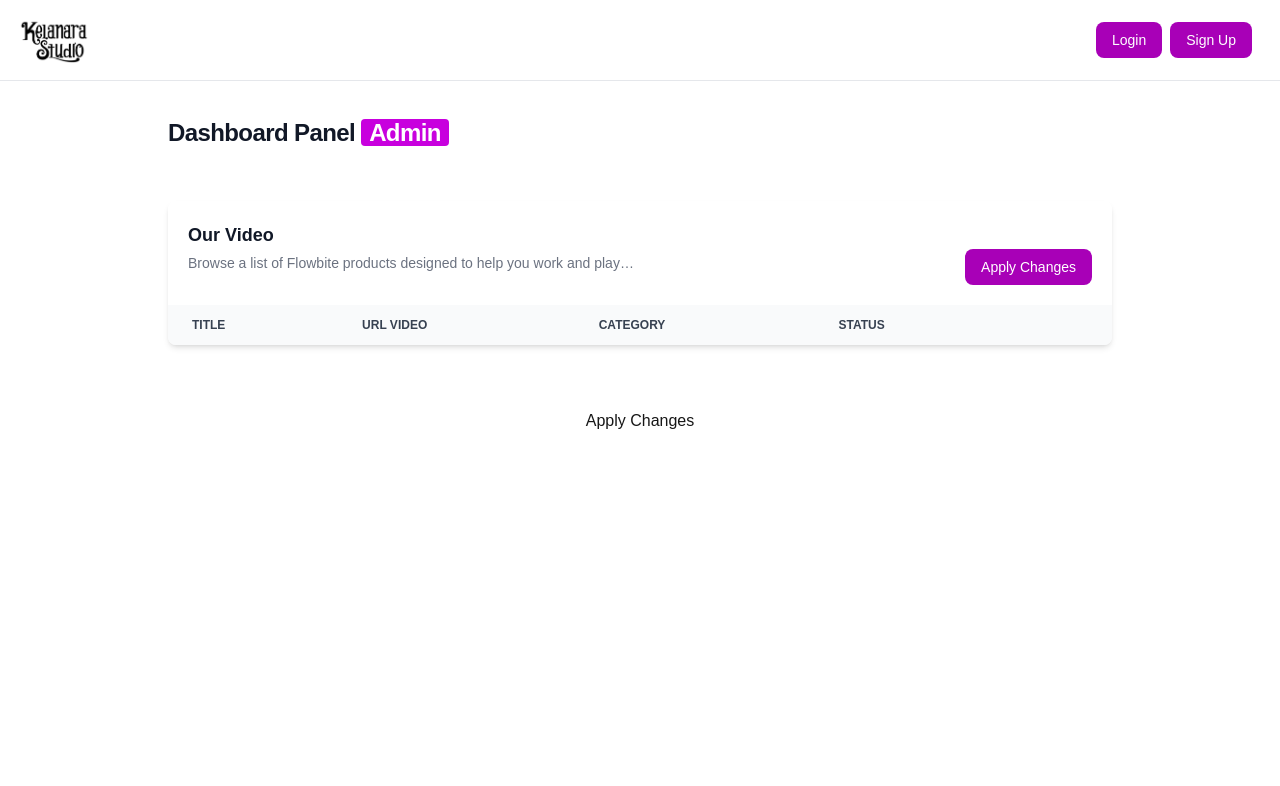
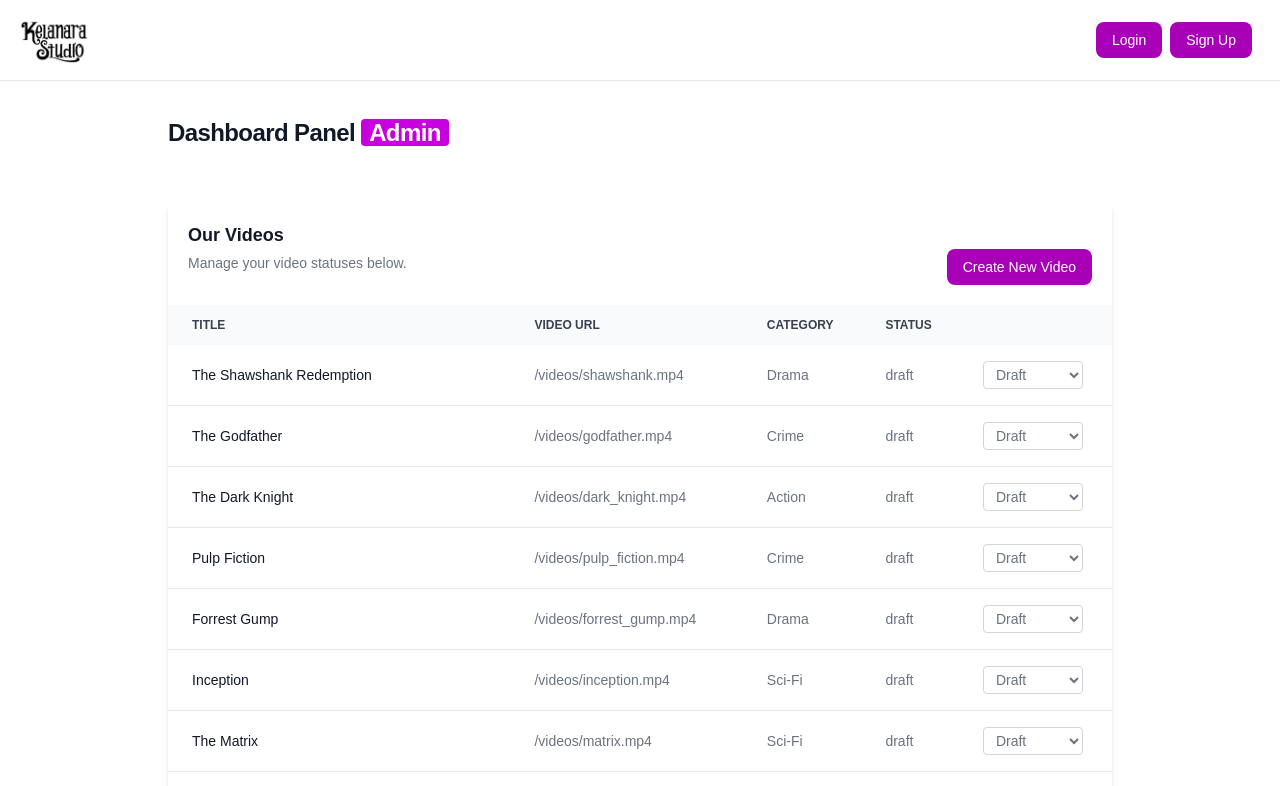
Before and after one commit to rakhanasjaya/kelanara-test, a Next.js app in the folder frontend/kelanara-test/: page /adminDashboard in a window 1280 px wide. Shown: the top 786 px of the page. Built offline with nearby package versions, Linux system fonts and the light colour scheme.

Commit message:
change: merubah jadi frontend statis

```diff
--- a/frontend/kelanara-test/src/app/adminDashboard/page.js
+++ b/frontend/kelanara-test/src/app/adminDashboard/page.js
@@ -1,93 +1,29 @@
+// app/admin/dashboard/page.jsx  (or pages/admin/dashboard.jsx)
+
 "use client";
-import React, { useState, useEffect } from "react";
+import React, { useState } from "react";
 import Button from "../../../components/button";
 import Layout from "../../../components/layout/layout";
 import Navbar from "../../../components/navbar";
+import { videos as initialVideos } from "../../../staticData/videos";
+import Link from "next/link";
 
 export default function AdminDashboard() {
-    const [token, setToken] = useState(null);
-    const [videos, setVideos] = useState([]);
-    const [loading, setLoading] = useState(true);
-    const [error, setError] = useState(null);
-
-    // Daftar opsi status — sesuaikan dengan yang disediakan backend
+    const [videos, setVideos] = useState(
+        // Initialize with your static videos and add a default status if missing
+        initialVideos.map((v) => ({
+            ...v,
+            status: v.status ?? "draft",
+        }))
+    );
     const statusOptions = ["draft", "published"];
 
-    // Ambil token
-    useEffect(() => {
-        const t = localStorage.getItem("token");
-        setToken(t);
-    }, []);
-
-    // Fetch drafts
-    useEffect(() => {
-        if (!token) {
-            setLoading(false);
-            return;
-        }
-        fetch("http://localhost:4000/videos/drafts", {
-            headers: {
-                "Content-Type": "application/json",
-                Authorization: `Bearer ${token}`,
-            },
-        })
-            .then((res) => {
-                if (!res.ok) throw new Error(`HTTP ${res.status}`);
-                return res.json();
-            })
-            .then((json) => {
-                setVideos(json.data || []);
-            })
-            .catch((err) => {
-                console.error(err);
-                setError(err.message);
-            })
-            .finally(() => {
-                setLoading(false);
-            });
-    }, [token]);
-
-    // di komponen React-mu
-    const updateStatus = async (id, newStatus) => {
-        try {
-            const res = await fetch(
-                `http://localhost:4000/videos/update/${id}`,
-                {
-                    method: "POST",
-                    headers: {
-                        "Content-Type": "application/json",
-                        Authorization: `Bearer ${token}`,
-                    },
-                    // cukup kirim status saja
-                    body: JSON.stringify({ status: newStatus }),
-                    // mode cors kalau perlu
-                    mode: "cors",
-                }
-            );
-            if (!res.ok) {
-                const body = await res.json().catch(() => ({}));
-                throw new Error(body.message || `Error ${res.status}`);
-            }
-            // sukses — kalau mau, panggil ulang fetch list atau tampil toast
-        } catch (err) {
-            console.error("Update status error:", err);
-            setError(err.message);
-            // rollback UI
-            setVideos((vs) =>
-                vs.map((v) =>
-                    v.id === id
-                        ? {
-                              ...v,
-                              status: videos.find((x) => x.id === id).status,
-                          }
-                        : v
-                )
-            );
-        }
+    const updateStatus = (id, newStatus) => {
+        // In a real API you'd POST here—this is just static demo logic.
+        setVideos((vs) =>
+            vs.map((v) => (v.id === id ? { ...v, status: newStatus } : v))
+        );
     };
-
-    if (loading) return <p className="p-4">Loading drafts…</p>;
-    if (error) return <p className="p-4 text-red-600">Error: {error}</p>;
 
     return (
         <div className="bg-white min-h-screen">
@@ -105,20 +41,21 @@ export default function AdminDashboard() {
                 <div className="relative overflow-x-auto shadow-md sm:rounded-lg">
                     <table className="w-full text-sm text-left text-gray-500">
                         <caption className="p-5 text-lg font-semibold text-left text-gray-900 bg-white">
-                            Our Video
+                            Our Videos
                             <div className="flex justify-between">
                                 <p className="mt-1 text-sm font-normal text-gray-500">
-                                    Browse a list of Flowbite products designed
-                                    to help you work and play…
+                                    Manage your video statuses below.
                                 </p>
-                                <Button>Apply Changes</Button>
+                                <Link href="/createVideo">
+                                    <Button>Create New Video</Button>
+                                </Link>
                             </div>
                         </caption>
 
                         <thead className="text-xs text-gray-700 uppercase bg-gray-50">
                             <tr>
                                 <th className="px-6 py-3">Title</th>
-                                <th className="px-6 py-3">Url Video</th>
+                                <th className="px-6 py-3">Video URL</th>
                                 <th className="px-6 py-3">Category</th>
                                 <th className="px-6 py-3">Status</th>
                                 <th className="px-6 py-3">
@@ -138,7 +75,7 @@ export default function AdminDashboard() {
                                         {video.title}
                                     </th>
                                     <td className="px-6 py-4">
-                                        {video.video_url}
+                                        {video.videoUrl}
                                     </td>
                                     <td className="px-6 py-4">
                                         {video.category}
@@ -150,22 +87,9 @@ export default function AdminDashboard() {
                                         <select
                                             value={video.status}
                                             onChange={(e) => {
-                                                const newStatus =
-                                                    e.target.value;
-                                                // optimistically update UI
-                                                setVideos((vs) =>
-                                                    vs.map((v) =>
-                                                        v.id === video.id
-                                                            ? {
-                                                                  ...v,
-                                                                  status: newStatus,
-                                                              }
-                                                            : v
-                                                    )
-                                                );
                                                 updateStatus(
                                                     video.id,
-                                                    newStatus
+                                                    e.target.value
                                                 );
                                             }}
                                             className="border border-gray-300 rounded px-2 py-1"
@@ -186,7 +110,14 @@ export default function AdminDashboard() {
                     </table>
                 </div>
 
-                <Button className="mt-6">Apply Changes</Button>
+                <Button
+                    className="mt-6"
+                    onClick={() => {
+                        /* no-op */
+                    }}
+                >
+                    Apply Changes
+                </Button>
             </Layout>
         </div>
     );
--- /dev/null
+++ b/frontend/kelanara-test/staticData/user.js
@@ -0,0 +1,6 @@
+export const user = {
+    "user@example.com": { password: "password123", role: "user" },
+    "admin@example.com": { password: "password123", role: "admin" },
+};
+
+export default user;
--- /dev/null
+++ b/frontend/kelanara-test/staticData/videos.js
@@ -0,0 +1,114 @@
+export const videos = [
+    {
+        id: 1,
+        title: "The Shawshank Redemption",
+        description:
+            "Two imprisoned men bond over a number of years, finding solace and eventual redemption through acts of common decency.",
+        category: "Drama",
+        thumbnail: "https://flowbite.com/docs/images/carousel/carousel-1.svg",
+        videoUrl: "/videos/shawshank.mp4",
+        created_at: "1994-09-23T00:00:00Z",
+        updated_at: "2023-10-01T00:00:00Z",
+    },
+    {
+        id: 2,
+        title: "The Godfather",
+        description:
+            "An organized crime dynasty's aging patriarch transfers control of his clandestine empire to his reluctant son.",
+        category: "Crime",
+        thumbnail: "https://flowbite.com/docs/images/carousel/carousel-1.svg",
+        videoUrl: "/videos/godfather.mp4",
+        created_at: "1972-03-14T00:00:00Z",
+        updated_at: "2023-10-01T00:00:00Z",
+    },
+    {
+        id: 3,
+        title: "The Dark Knight",
+        description:
+            "When the menace known as the Joker emerges from his mysterious past, he wreaks havoc and chaos on the people of Gotham.",
+        category: "Action",
+        thumbnail: "https://flowbite.com/docs/images/carousel/carousel-1.svg",
+        videoUrl: "/videos/dark_knight.mp4",
+        created_at: "2008-07-18T00:00:00Z",
+        updated_at: "2023-10-01T00:00:00Z",
+    },
+    {
+        id: 4,
+        title: "Pulp Fiction",
+        description:
+            "The lives of two mob hitmen, a boxer, a gangster's wife, and a pair of diner bandits intertwine in four tales of violence and redemption.",
+        category: "Crime",
+        thumbnail: "https://flowbite.com/docs/images/carousel/carousel-1.svg",
+        videoUrl: "/videos/pulp_fiction.mp4",
+        created_at: "1994-10-14T00:00:00Z",
+        updated_at: "2023-10-01T00:00:00Z",
+    },
+    {
+        id: 5,
+        title: "Forrest Gump",
+        description:
+            "The presidencies of Kennedy and Johnson, the events of Vietnam, Watergate and other history unfold through the perspective of an Alabama man.",
+        category: "Drama",
+        thumbnail: "https://flowbite.com/docs/images/carousel/carousel-1.svg",
+        videoUrl: "/videos/forrest_gump.mp4",
+        created_at: "1994-07-06T00:00:00Z",
+        updated_at: "2023-10-01T00:00:00Z",
+    },
+    {
+        id: 6,
+        title: "Inception",
+        description:
+            "A thief who steals corporate secrets through dream-sharing technology is given the inverse task of planting an idea into the mind of a C.E.O.",
+        category: "Sci-Fi",
+        thumbnail: "https://flowbite.com/docs/images/carousel/carousel-1.svg",
+        videoUrl: "/videos/inception.mp4",
+        created_at: "2010-07-16T00:00:00Z",
+        updated_at: "2023-10-01T00:00:00Z",
+    },
+    {
+        id: 7,
+        title: "The Matrix",
+        description:
+            "A computer hacker learns about the true nature of his reality and his role in the war against its controllers.",
+        category: "Sci-Fi",
+        thumbnail: "https://flowbite.com/docs/images/carousel/carousel-1.svg",
+        videoUrl: "/videos/matrix.mp4",
+        created_at: "1999-03-31T00:00:00Z",
+        updated_at: "2023-10-01T00:00:00Z",
+    },
+    {
+        id: 8,
+        title: "Fight Club",
+        description:
+            "An insomniac office worker and a devil-may-care soap maker form an underground fight club that evolves into much more.",
+        category: "Drama",
+        thumbnail: "https://flowbite.com/docs/images/carousel/carousel-1.svg",
+        videoUrl: "/videos/fight_club.mp4",
+        created_at: "1999-10-15T00:00:00Z",
+        updated_at: "2023-10-01T00:00:00Z",
+    },
+    {
+        id: 9,
+        title: "The Lord of the Rings: The Return of the King",
+        description:
+            "Gandalf and Aragorn lead the World of Men against Sauron's army to draw his gaze from Frodo and Sam as they approach Mount Doom with the One Ring.",
+        category: "Fantasy",
+        thumbnail: "https://flowbite.com/docs/images/carousel/carousel-1.svg",
+        videoUrl: "/videos/lotr_return_king.mp4",
+        created_at: "2003-12-17T00:00:00Z",
+        updated_at: "2023-10-01T00:00:00Z",
+    },
+    {
+        id: 10,
+        title: "Interstellar",
+        description:
+            "A team of explorers travel through a wormhole in space in an attempt to ensure humanity's survival.",
+        category: "Sci-Fi",
+        thumbnail: "https://flowbite.com/docs/images/carousel/carousel-1.svg",
+        videoUrl: "/videos/interstellar.mp4",
+        created_at: "2014-11-07T00:00:00Z",
+        updated_at: "2023-10-01T00:00:00Z",
+    },
+];
+
+export default videos;
```
Also changed, not shown: frontend/kelanara-test/src/app/createVideo/page.js (+24 -25 lines), frontend/kelanara-test/src/app/login/page.js (+25 -41 lines), frontend/kelanara-test/src/app/page.js (+18 -20 lines).
